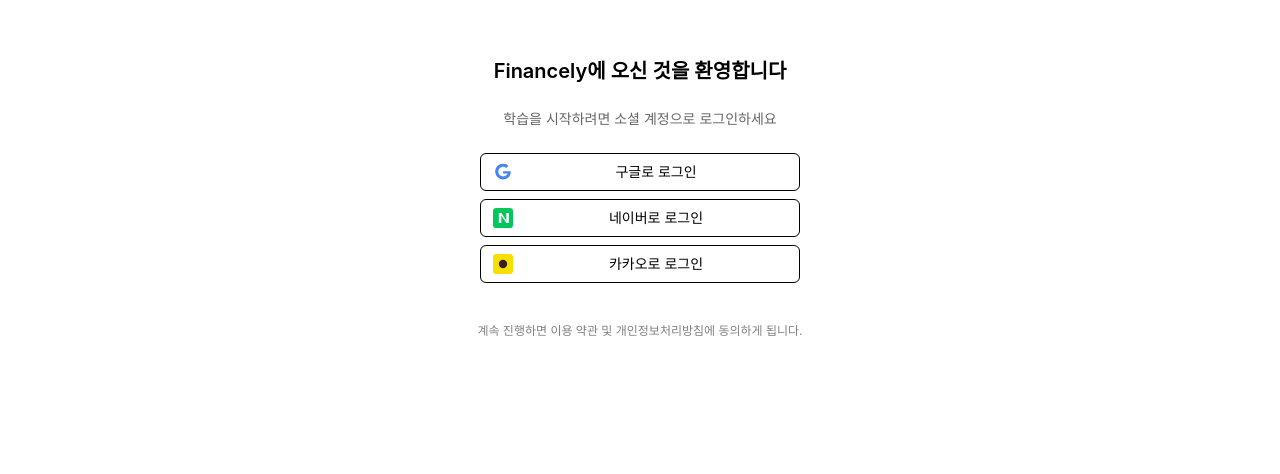
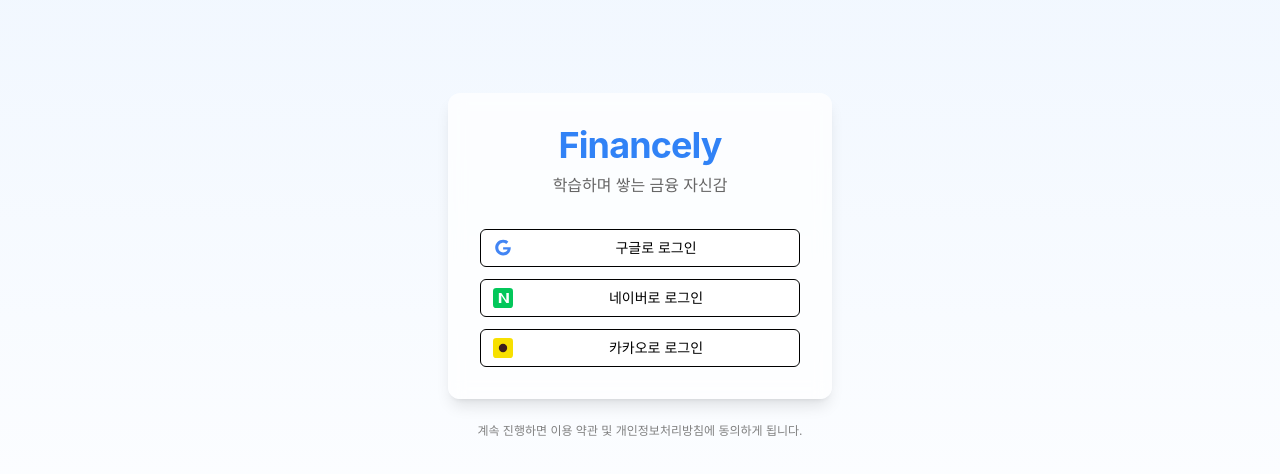
Before and after one commit to dusvlf111/Financely, a Next.js app: page /login in a window 1280 px wide. Shown: the part 134-608 px from the top of the page. Built offline with nearby package versions, Linux system fonts and the light colour scheme; no server answers; a web font is replaced by a local one.

Commit message:
style: 로그인 페이지 수정

```diff
--- a/src/app/login/page.tsx
+++ b/src/app/login/page.tsx
@@ -18,18 +18,25 @@
   }
 
   return (
-    <div className="flex flex-col items-center justify-center min-h-[60vh] gap-6">
-      <div className="w-40 h-40 bg-secondary-500 rounded-full" />
-      <h2 className="text-xl font-semibold">Financely에 오신 것을 환영합니다</h2>
-      <p className="text-sm text-neutral-600">학습을 시작하려면 소셜 계정으로 로그인하세요</p>
+    <div className="flex flex-col items-center justify-center min-h-screen bg-gradient-to-b from-blue-50 to-white px-4">
+      <div className="w-full max-w-sm text-center">
+        <div className="card-scale-in p-8 bg-white/70 backdrop-blur-sm shadow-lg rounded-xl">
+          <h1 className="text-4xl font-bold text-primary-500 tracking-tight mb-2">
+            Financely
+          </h1>
+          <h2 className="text-base font-medium text-neutral-600 mb-8">
+            학습하며 쌓는 금융 자신감
+          </h2>
 
-      <div className="space-y-2 w-full max-w-xs">
-        <SocialButton provider="google" onClick={() => handleSocialLogin('google')} />
-        <SocialButton provider="naver" onClick={() => handleSocialLogin('naver 미구현')} />
-        <SocialButton provider="kakao" onClick={() => handleSocialLogin('kakao')} />
+          <div className="space-y-3">
+            {/* SocialButton 컴포넌트가 provider에 따라 스타일을 내부적으로 처리한다고 가정합니다. */}
+            <SocialButton provider="google" onClick={() => handleSocialLogin('google')}>Google로 시작하기</SocialButton>
+            <SocialButton provider="naver" onClick={() => handleSocialLogin('naver 미구현')}>Naver로 시작하기</SocialButton>
+            <SocialButton provider="kakao" onClick={() => handleSocialLogin('kakao')}>Kakao로 시작하기</SocialButton>
+          </div>
+        </div>
+        <p className="mt-6 text-xs text-neutral-500">계속 진행하면 이용 약관 및 개인정보처리방침에 동의하게 됩니다.</p>
       </div>
-
-      <div className="mt-4 text-xs text-neutral-500">계속 진행하면 이용 약관 및 개인정보처리방침에 동의하게 됩니다.</div>
     </div>
   )
 }
```
